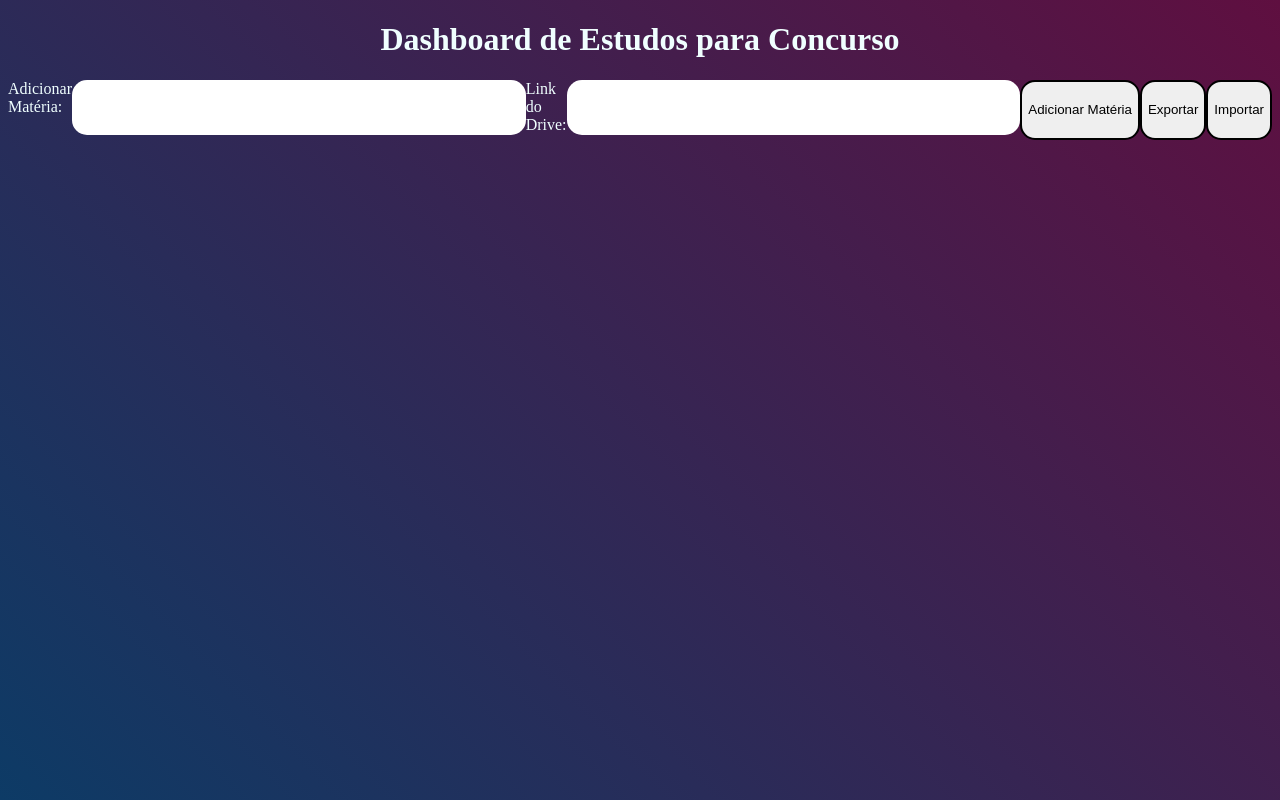
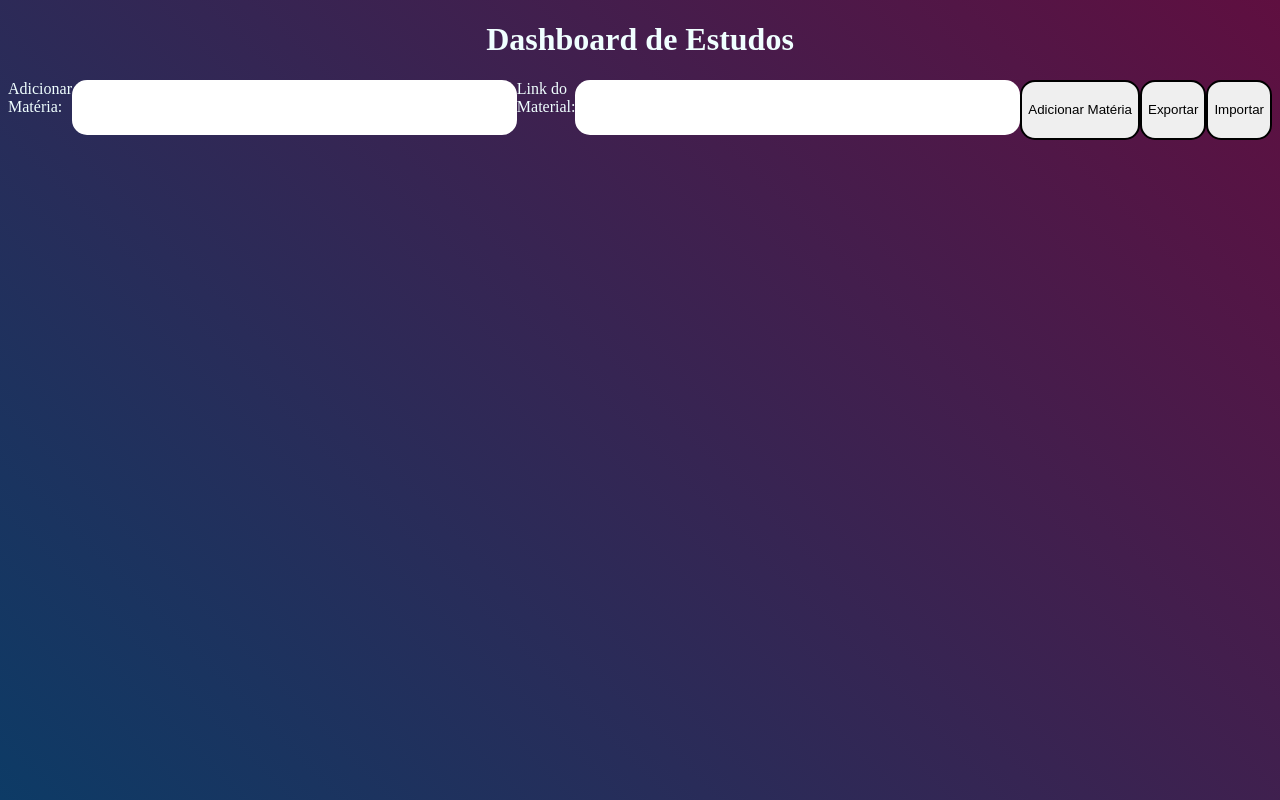
Before and after one commit to GustavoOliveiraSousa/Dashboard-Concurso, a plain HTML site: page index.html in a window 1280 px wide. Drawn offline with nearby package versions, Linux system fonts and the light colour scheme.

Commit message:
Generalizando Projeto

```diff
--- a/index.html
+++ b/index.html
@@ -7,11 +7,11 @@
 </head>
 
 <body>
-    <h1 class="titulo">Dashboard de Estudos para Concurso</h1>
+    <h1 class="titulo">Dashboard de Estudos</h1>
     <form id="addBookForm" class="formulario">
         <label class="materia" for="materia">Adicionar Matéria:</label><br>
         <input class="input-materia" type="text" id="materia" name="materia"><br>
-        <label class="link" for="link">Link do Drive:</label><br>
+        <label class="link" for="link">Link do Material:</label><br>
         <input class="input-link" type="text" id="link" name="link"><br>
         <input class="adicionar-materia" type="submit" value="Adicionar Matéria">
         <button class="export" id="export">Exportar</button>
```
